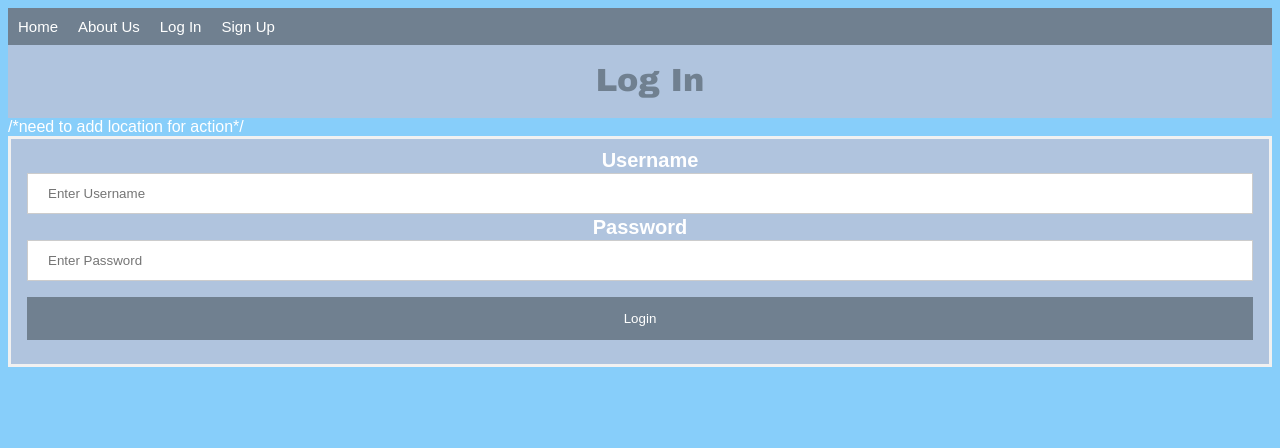
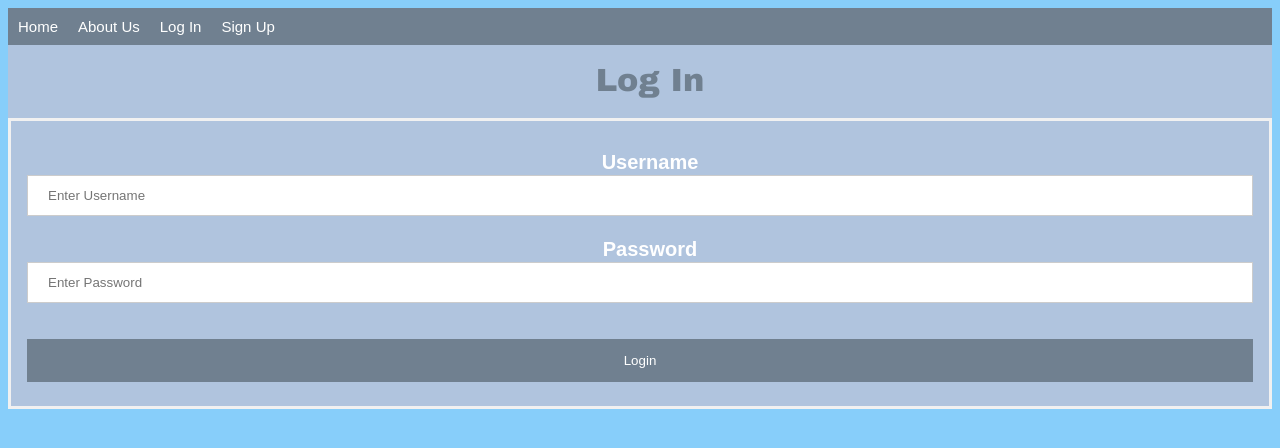
Before and after one commit to Clemson-Software-Engineering/Recipe-Builder, a Django app: template recipeBuilder/recipeBuilderApp/templates/Recipe-Builder_Login.htm in a window 1280 px wide. Shown: the top 448 px of the page. Run offline with Django 3.2, Linux system fonts and the light colour scheme; the template is opened without the code that fills it, so the values that code supplies are empty.

Commit message:
Fixed some formatting issues

```diff
--- a/recipeBuilder/recipeBuilderApp/templates/Recipe-Builder_Login.htm
+++ b/recipeBuilder/recipeBuilderApp/templates/Recipe-Builder_Login.htm
@@ -28,7 +28,7 @@
 
    <li><a href="/login">Log In</a></li>
 
-   <li><a href="#sign_up">Sign Up</a></li>
+   <li><a href="/sign_up">Sign Up</a></li>
 
 </ul>
 
@@ -41,16 +41,16 @@
 </div>
 
 
-/*need to add location for action*/
+<!--need to add location for action-->
 
 <form action="login" method="post">
 
   <div class="container">
-    <label for="uname"><b>Username</b></label>
-    <input type="text" placeholder="Enter Username" name="uname" required>
+    <p><label for="uname"><b>Username</b></label>
+    <input type="text" placeholder="Enter Username" name="uname" required></p>
 
-    <label for="psw"><b>Password</b></label>
-    <input type="password" placeholder="Enter Password" name="psw" required>
+    <p><label for="psw"><b>Password</b></label>
+    <input type="password" placeholder="Enter Password" name="psw" required></p>
 
     <button type="submit">Login</button>
 
```
